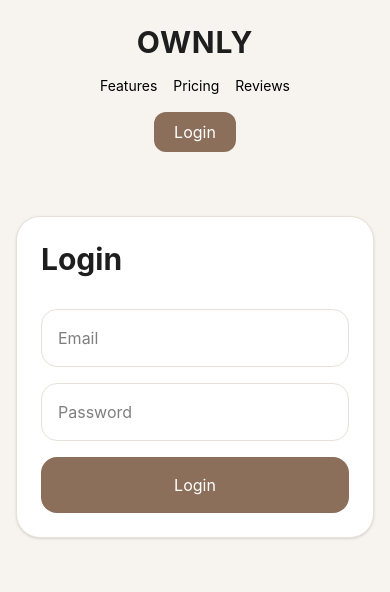
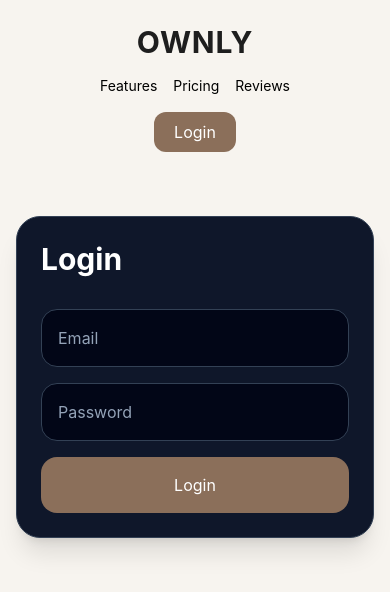
Before and after one commit to BreiaJohn/ownly-booking-app, a React (Vite) app: page /login in a window 390 px wide. Shown: the top 592 px of the page. Built offline with nearby package versions, Linux system fonts and the light colour scheme.

Commit message:
Improve mobile layout and unify login theme

```diff
--- a/src/pages/Login.jsx
+++ b/src/pages/Login.jsx
@@ -29,9 +29,9 @@ function Login() {
 
       <form
         onSubmit={handleLogin}
-        className="bg-white w-full max-w-md p-6 md:p-10 rounded-3xl shadow-sm border border-[#E7E1D9]"
+        className="bg-[#0F172A] w-full max-w-md p-6 md:p-10 rounded-3xl shadow-xl border border-[#334155]"
       >
-        <h1 className="text-3xl md:text-3xl md:text-4xl font-bold text-[#1E1E1E] mb-8">
+        <h1 className="text-3xl md:text-3xl md:text-4xl font-bold text-white mb-8">
           Login
         </h1>
 
@@ -43,7 +43,7 @@ function Login() {
             onChange={(e) =>
               setEmail(e.target.value)
             }
-            className="w-full min-w-0 p-4 rounded-2xl border border-[#E7E1D9] outline-none"
+            className="w-full min-w-0 bg-[#020617] border border-[#334155] p-4 rounded-2xl text-white placeholder:text-[#94A3B8] outline-none focus:ring-2 focus:ring-[#C08457]"
           />
 
           <input
@@ -53,7 +53,7 @@ function Login() {
             onChange={(e) =>
               setPassword(e.target.value)
             }
-            className="w-full min-w-0 p-4 rounded-2xl border border-[#E7E1D9] outline-none"
+            className="w-full min-w-0 bg-[#020617] border border-[#334155] p-4 rounded-2xl text-white placeholder:text-[#94A3B8] outline-none focus:ring-2 focus:ring-[#C08457]"
           />
 
           <button
```
